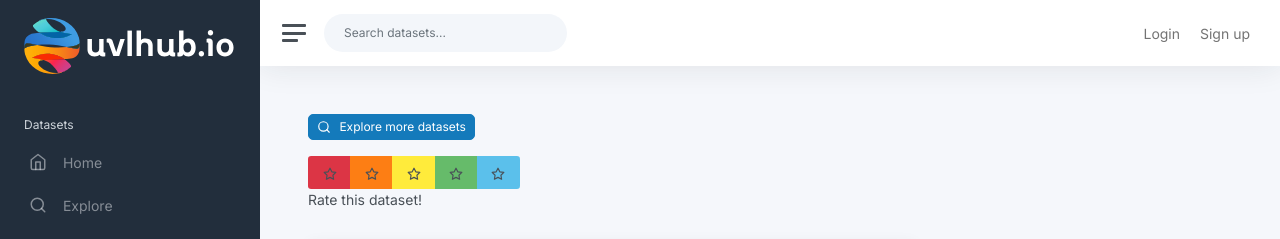
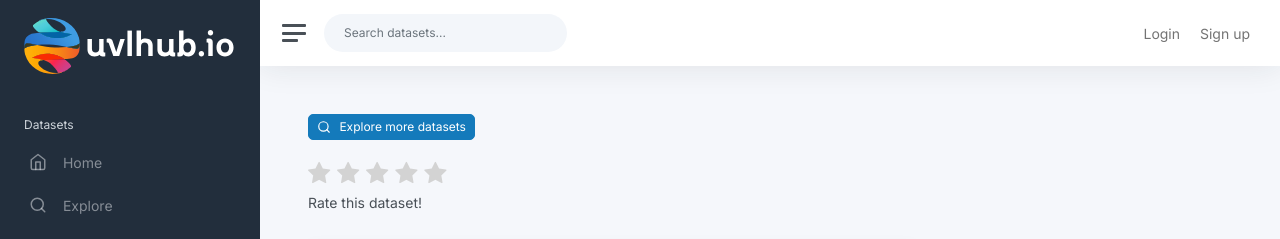
Before and after one commit to Domi-ATLAS/pescaito-hub, a Flask app: template app/modules/dataset/templates/dataset/view_dataset.html in a window 1280 px wide. Shown: the top 239 px of the page. Run offline with Flask 3, Linux system fonts and the light colour scheme; the template is opened without the code that fills it, so the values that code supplies are empty; parts of the project's set-up code (start-up, migrations or seed data) failed here and were passed over; some libraries are stand-ins or nearby versions.

Commit message:
fix(rate-datasets): Visual 5-star rating fix

```diff
--- a/app/modules/dataset/templates/dataset/view_dataset.html
+++ b/app/modules/dataset/templates/dataset/view_dataset.html
@@ -30,30 +30,94 @@
 </div>
 
 <div class="row mb-3">
-
     <div class="col-6">
-        <div class="btn-group" id="rating-buttons" role="group" aria-label="Rating">
-            <button type="button" class="btn" style="background-color: #DC3545;" data-rating="1">
-                <i data-feather="star"></i>
-            </button>
-            <button type="button" class="btn" style="background-color: #fd7e14;" data-rating="2">
-                <i data-feather="star"></i>
-            </button>
-            <button type="button" class="btn" style="background-color: #FFEB3B;" data-rating="3">
-                <i data-feather="star"></i>
-            </button>
-            <button type="button" class="btn" style="background-color: #66BB6A;" data-rating="4">
-                <i data-feather="star"></i>
-            </button>
-            <button type="button" class="btn" style="background-color: #5BC0EB;" data-rating="5">
-                <i data-feather="star"></i>
-            </button>
+        <div class="star-rating" id="star-rating" role="group" aria-label="Rating">
+            <span class="star" data-rating="1"><i class="fa fa-star"></i></span>
+            <span class="star" data-rating="2"><i class="fa fa-star"></i></span>
+            <span class="star" data-rating="3"><i class="fa fa-star"></i></span>
+            <span class="star" data-rating="4"><i class="fa fa-star"></i></span>
+            <span class="star" data-rating="5"><i class="fa fa-star"></i></span>
         </div>
         <p id="rating-label">Rate this dataset!</p>
     </div>
+</div>
 
+<script>
+    const stars = document.querySelectorAll('.star');
+    const ratingLabel = document.getElementById('rating-label');
+    let currentRating = 0;
 
-</div>
+    function updateStars(rating) {
+        stars.forEach((star, index) => {
+            star.classList.remove('full', 'half');
+            const starRating = index + 1;
+            if (starRating <= rating) {
+                star.classList.add('full');
+            } else if (starRating - 0.5 <= rating) {
+                star.classList.add('half');
+            }
+        });
+    }
+
+    stars.forEach(star => {
+
+        //Setteamos el rating al hacer clic
+        star.addEventListener('click', (e) => {
+            const rect = e.target.getBoundingClientRect();
+            const mouseX = e.clientX - rect.left;
+            const starWidth = rect.width;
+            currentRating = parseFloat(star.dataset.rating) - (mouseX < starWidth / 2 ? 0.5 : 0);
+            ratingLabel.innerText = `You rated this ${currentRating} star${currentRating > 1 ? 's' : ''}!`;
+            updateStars(currentRating);
+        });
+
+        // El hover establece qué puntuación
+        star.addEventListener('mousemove', (e) => {
+            const rect = e.target.getBoundingClientRect();
+            const mouseX = e.clientX - rect.left;
+            const starWidth = rect.width;
+
+            // Cursor en la mitad anterior o posterior
+            const hoverRating = parseFloat(star.dataset.rating) - (mouseX < starWidth / 2 ? 0.5 : 0);
+            updateStars(hoverRating);
+        });
+
+        // Al salir el mouse, resetea
+        star.addEventListener('mouseleave', () => {
+            updateStars(currentRating);
+        });
+    });
+</script>
+
+<link rel="stylesheet" href="https://cdnjs.cloudflare.com/ajax/libs/font-awesome/4.7.0/css/font-awesome.min.css">
+
+<style>
+    .star-rating {
+        font-size: 24px;
+        display: inline-block;
+    }
+
+    .star {
+        color: lightgray;
+        cursor: pointer;
+        position: relative;
+        display: inline-block;
+    }
+
+    .star.full i {
+        color: #FFD700; /* gold color for full stars */
+    }
+
+    .star.half i {
+        background: linear-gradient(90deg, #FFD700 50%, lightgray 50%);
+        -webkit-background-clip: text;
+        color: transparent;
+    }
+
+    .star i {
+        color: lightgray;
+    }
+</style>
 
 
 
```
